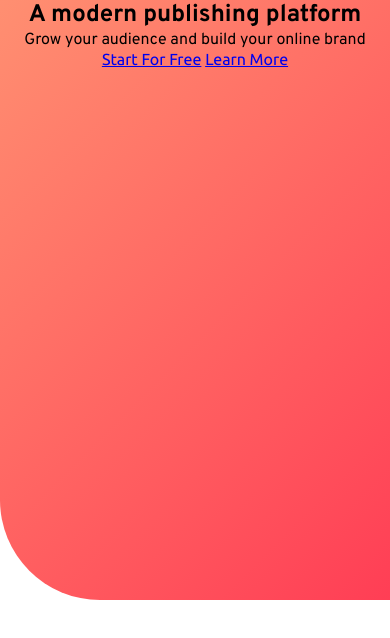
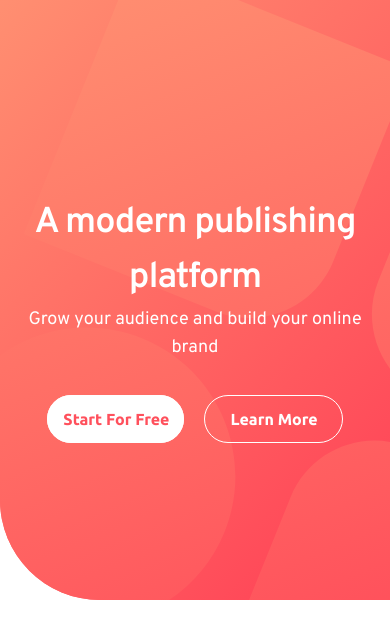
Before and after one commit to ionStici/blogr-landing-page, a website: page index.html in a window 390 px wide. Drawn offline with Linux system fonts and the light colour scheme.

Commit message:
Add hero section for mobile

```diff
--- a/index.html
+++ b/index.html
@@ -21,14 +21,24 @@
     </header> -->
 
     <main class="main">
+
         <section class="hero">
-            <h1 class="h1">A modern publishing platform</h1>
-            <p class="p">Grow your audience and build your online brand</p>
-            <div>
-                <a class="btn btn--white" href="#">Start For Free</a>
-                <a class="btn btn--transparent" href="#">Learn More</a>
+
+            <div class="hero__content">
+                <h1 class="h1">A modern publishing platform</h1>
+                <p class="p">Grow your audience and build your online brand</p>
+                <div>
+                    <a class="btn btn--white u-margin-right-16px" href="#">Start For Free</a>
+                    <a class="btn btn--transparent" href="#">Learn More</a>
+                </div>
             </div>
+
+            <picture>
+                <img class="hero__img" src="./src/images/bg-pattern-intro-mobile.svg" alt="">
+            </picture>
+
         </section>
+
     </main>
 
 
--- a/src/css/_base.scss
+++ b/src/css/_base.scss
@@ -18,13 +18,29 @@
   --ubuntu: "Ubuntu", sans-serif;
 }
 
-body {
-}
+// body {}
 
 .h1 {
+  font-family: var(--overpass);
+  color: #fff;
+  font-weight: 600;
+  font-size: 36px;
+  line-height: 55px;
+  letter-spacing: -1.08px;
+
+  padding: 0 10px;
+
+  @media only screen and (max-width: 350px) {
+    font-size: 30px;
+  }
 }
 
 .p {
+  font-family: var(--overpass);
+  color: #fff;
+  font-weight: 400;
+  font-size: 18px;
+  line-height: 28px;
 }
 
 // BUTTON
@@ -33,13 +49,35 @@ body {
 .btn:link,
 .btn:visited {
   font-family: var(--ubuntu);
+  font-weight: 700;
+  font-size: 16px;
+  line-height: 18px;
+  text-decoration: none;
+  border-radius: 50px;
+  border: 1px solid #fff;
 }
 
 .btn {
   &--white {
+    padding: 14px 14px 14px 15px;
+    color: #ff505c;
+    background-color: #fff;
   }
 
   &--transparent {
+    padding: 14px 24px 14px 25px;
+    color: #fff;
+  }
+}
+
+// UTILITIES
+
+.u-margin-right-16px {
+  margin-right: 16px;
+
+  @media only screen and (max-width: 350px) {
+    margin-bottom: 16px;
+    margin-right: 0;
   }
 }
 
--- a/src/css/_hero.scss
+++ b/src/css/_hero.scss
@@ -1,8 +1,41 @@
 .hero {
-  font-family: var(--overpass);
   text-align: center;
+
+  position: relative;
+  overflow: hidden;
 
   height: 600px;
   background-image: linear-gradient(135deg, #ff8f71 0%, #ff3e55 100%);
+
   border-bottom-left-radius: 100px;
+
+  &__content {
+    position: relative;
+    z-index: 2;
+    padding: 196px 24px 24px 24px;
+
+    @media only screen and (max-width: 370px) {
+      padding-top: 120px;
+    }
+
+    div {
+      margin-top: 48px;
+
+      @media only screen and (max-width: 350px) {
+        display: flex;
+        flex-direction: column;
+        padding: 0 16px;
+      }
+    }
+  }
+
+  &__img {
+    width: 1200px;
+
+    position: absolute;
+    z-index: 1;
+    top: -220px;
+    left: 80%;
+    transform: translateX(-50%);
+  }
 }
```
Also changed, not shown: src/css/style.css.
